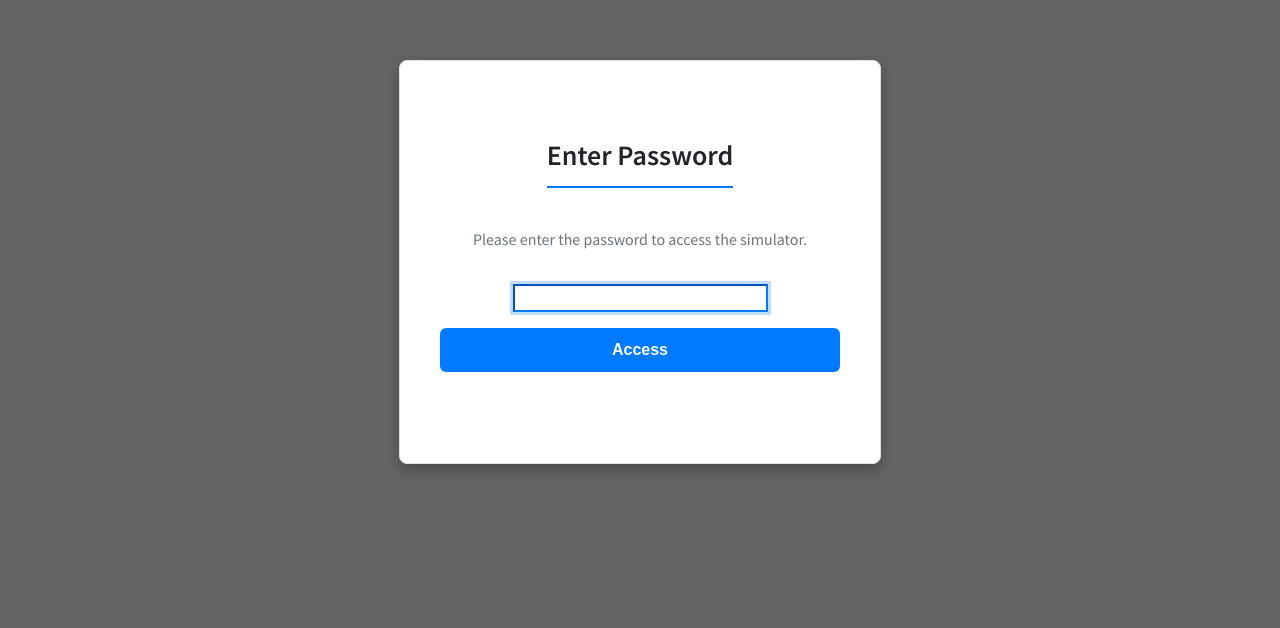
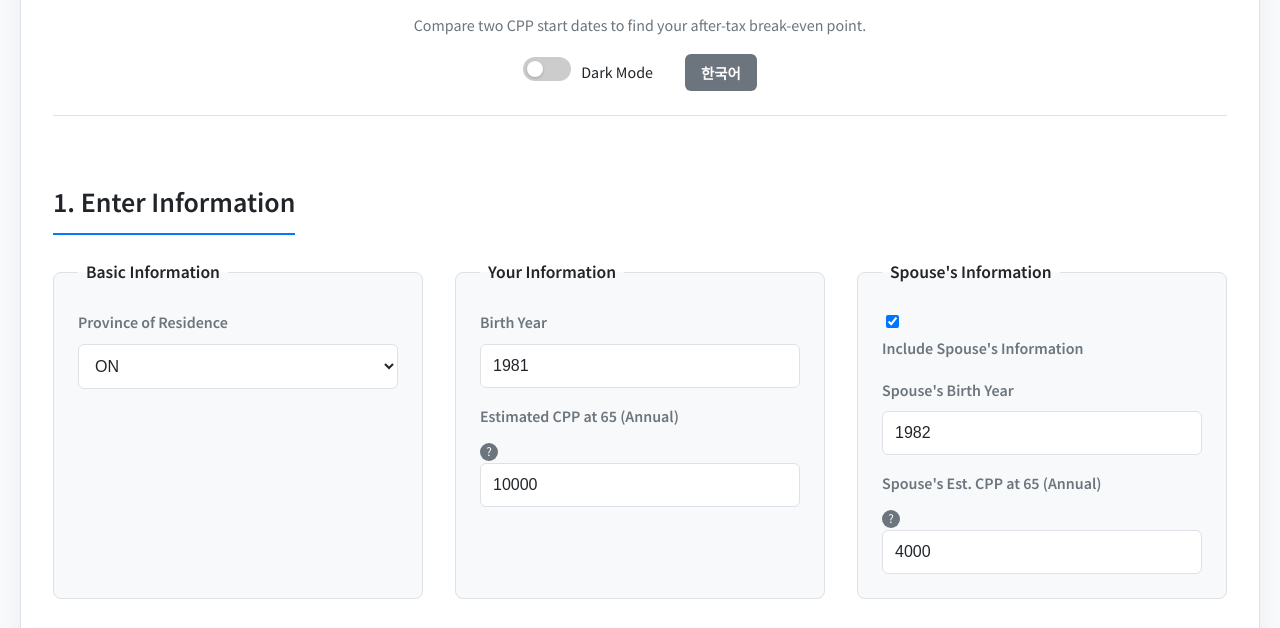
Before and after one commit to dluvbell/CPPwhen, a plain HTML site: page index.html in a window 1280 px wide. Shown: the part 138-766 px from the top of the page. Drawn offline with nearby package versions, Linux system fonts and the light colour scheme.

Commit message:
Fix HTML structure and remove duplicate content

```diff
--- a/index.html
+++ b/index.html
@@ -10,17 +10,7 @@
 </head>
 <body>
 
-    <div id="password-modal" class="modal">
-        <div class="modal-content">
-            <h2 data-lang-key="passwordTitle">Enter Password</h2>
-            <p data-lang-key="passwordPrompt">Please enter the password to access the simulator.</p>
-            <input type="password" id="password-input" autofocus>
-            <button id="password-submit-btn" type="button" data-lang-key="passwordSubmitBtn">Access</button>
-            <p id="password-error"></p>
-        </div>
-    </div>
-
-    <div class="container hidden">
+    <div class="container">
         <header>
             <h1 data-lang-key="mainTitle">CPP Break-Even Simulator</h1>
             <p data-lang-key="subTitle">Compare two CPP start dates to find your after-tax break-even point.</p>
```
